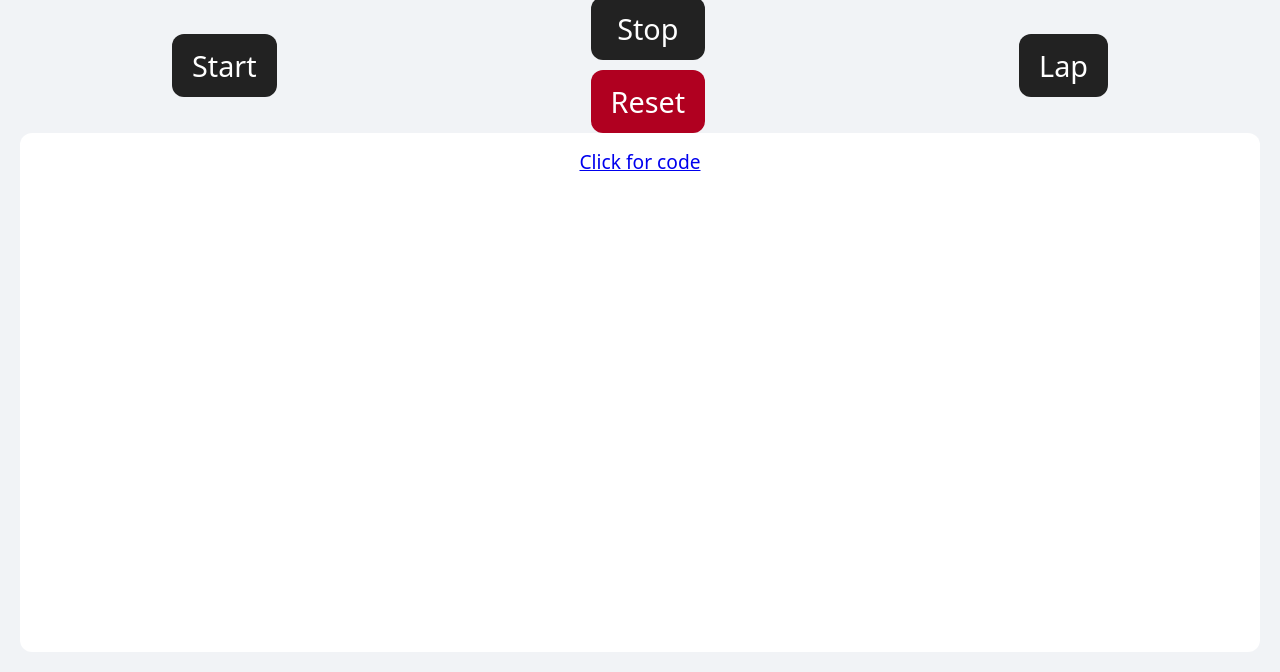
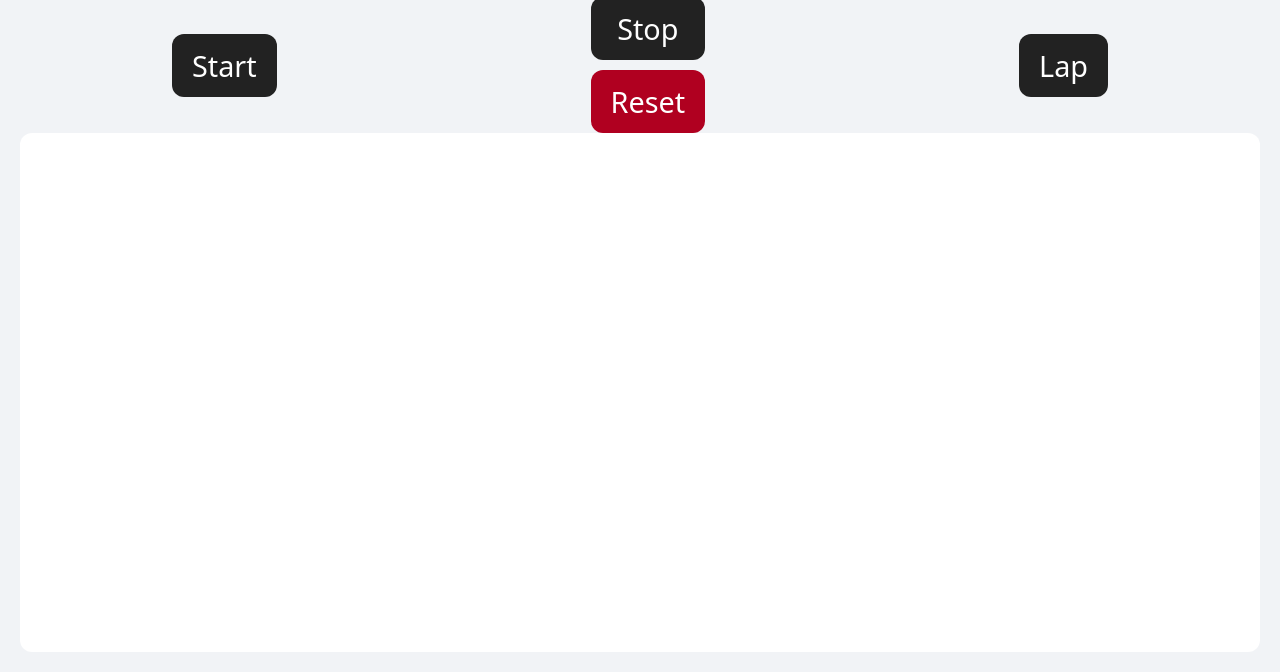
Before and after one commit to suyogsigdel8/lab, a plain HTML site: page index.html in a window 1280 px wide. Shown: the part 128-800 px from the top of the page. Drawn offline with Linux system fonts and the light colour scheme.

Commit message:
Update index.html

```diff
--- a/index.html
+++ b/index.html
@@ -24,9 +24,6 @@
         <button id="lap">Lap</button>
     </div>
     <div class="laps" id="laps">
-        <div class="link-container">
-            <a href="https://github.com/Saurrya/Web-Technology/tree/main/stopwatch" target="_blank">Click for code</a>
-        </div>
     </div>
 <script src="script.js"></script>
 </body>
```
